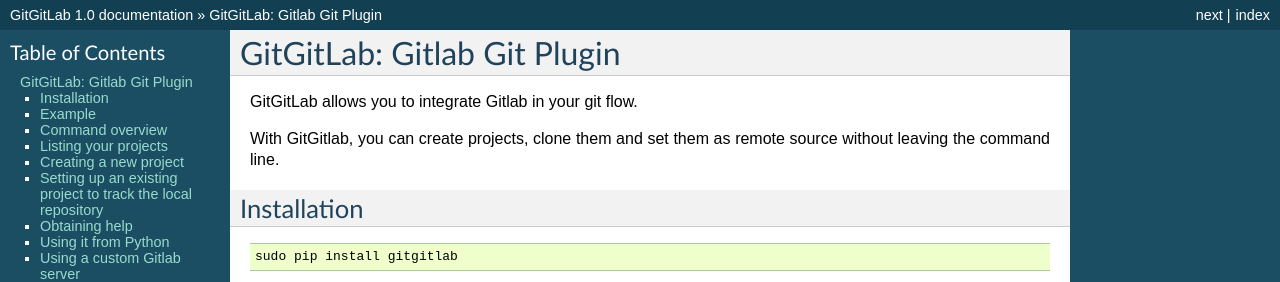
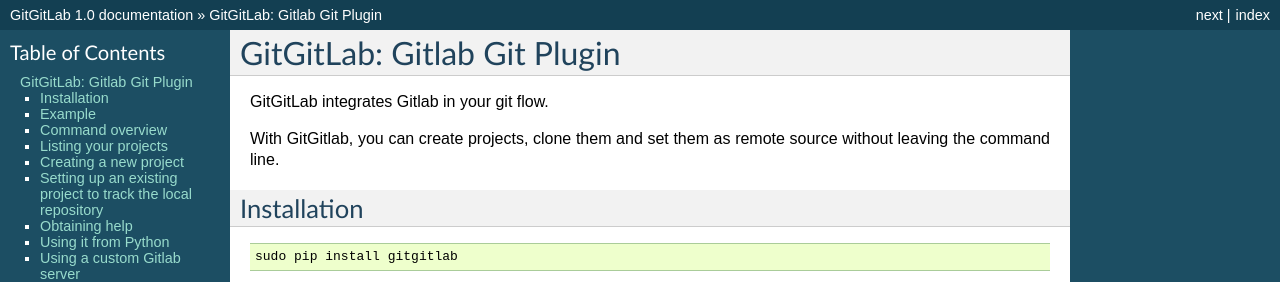
Before and after one commit to grimborg/gitgitlab, a Sphinx documentation site: the page built from doc/index.rst, in a window 1280 px wide. Shown: the top 282 px of the page. Built offline with Sphinx 7.4.7, drawn with Linux system fonts in a browser that asks for light colours.

Commit message:
better docs

```diff
--- a/README.rst
+++ b/README.rst
@@ -1,7 +1,7 @@
 GitGitLab: Gitlab Git Plugin
 ============================
 
-GitGitLab allows you to integrate Gitlab in your git flow.
+GitGitLab integrates Gitlab in your git flow.
 
 With GitGitlab, you can create projects, clone them and set them as remote source without leaving the command line.
 
--- a/doc/index.rst
+++ b/doc/index.rst
@@ -1,7 +1,7 @@
 GitGitLab: Gitlab Git Plugin
 ============================
 
-GitGitLab allows you to integrate Gitlab in your git flow.
+GitGitLab integrates Gitlab in your git flow.
 
 With GitGitlab, you can create projects, clone them and set them as remote source without leaving the command line.
 
```
